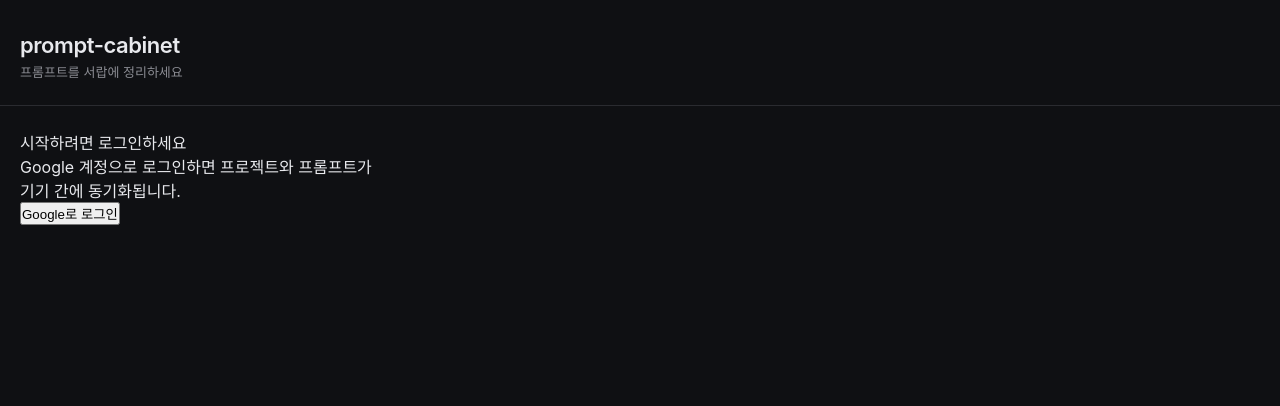
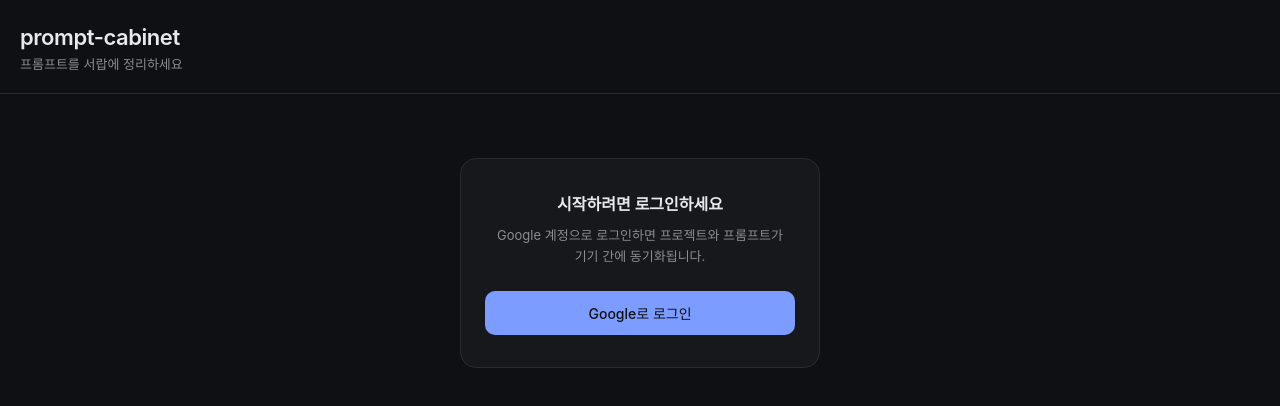
Before and after one commit to difnif/prompt-cabinet, a React (Vite) app: page / in a window 1280 px wide. Shown: the top 406 px of the page. Built offline with nearby package versions, Linux system fonts and the light colour scheme; no server answers; the HTML template or start-up script is replaced by a standard one.

Commit message:
Add new CSS variables and styles for buttons

```diff
--- a/src/index.css
+++ b/src/index.css
@@ -1,11 +1,14 @@
 :root {
   --bg: #0f1013;
   --surface: #17181c;
+  --surface-hover: #1e1f24;
   --border: #2a2b30;
   --text: #e8e9ed;
   --text-dim: #8b8c93;
   --accent: #7c9cff;
+  --accent-hover: #95adff;
   --success: #4ade80;
+  --danger: #f87171;
 }
 
 * {
@@ -27,6 +30,14 @@
   -moz-osx-font-smoothing: grayscale;
 }
 
+button {
+  font-family: inherit;
+  cursor: pointer;
+  border: none;
+  background: none;
+  color: inherit;
+}
+
 .app {
   min-height: 100%;
   display: flex;
@@ -34,8 +45,15 @@
 }
 
 .app-header {
-  padding: 32px 20px 24px;
+  padding: 24px 20px 20px;
   border-bottom: 1px solid var(--border);
+}
+
+.header-row {
+  display: flex;
+  justify-content: space-between;
+  align-items: flex-start;
+  gap: 12px;
 }
 
 .app-header h1 {
@@ -59,7 +77,7 @@
   display: flex;
   align-items: center;
   gap: 14px;
-  padding: 18px 18px;
+  padding: 18px;
   background: var(--surface);
   border: 1px solid var(--border);
   border-radius: 12px;
@@ -74,6 +92,17 @@
   flex-shrink: 0;
 }
 
+.status-dot--loading {
+  background: var(--text-dim);
+  box-shadow: 0 0 0 4px rgba(139, 140, 147, 0.15);
+  animation: pulse 1.5s ease-in-out infinite;
+}
+
+@keyframes pulse {
+  0%, 100% { opacity: 1; }
+  50% { opacity: 0.4; }
+}
+
 .status-title {
   font-size: 14px;
   font-weight: 500;
@@ -84,3 +113,67 @@
   font-size: 12px;
   color: var(--text-dim);
 }
+
+.auth-card {
+  max-width: 360px;
+  margin: 40px auto 0;
+  padding: 32px 24px;
+  background: var(--surface);
+  border: 1px solid var(--border);
+  border-radius: 16px;
+  text-align: center;
+}
+
+.auth-title {
+  font-size: 16px;
+  font-weight: 600;
+  margin-bottom: 10px;
+}
+
+.auth-sub {
+  font-size: 13px;
+  color: var(--text-dim);
+  line-height: 1.6;
+  margin-bottom: 24px;
+}
+
+.btn-primary {
+  width: 100%;
+  padding: 12px 16px;
+  font-size: 14px;
+  font-weight: 500;
+  background: var(--accent);
+  color: #0f1013;
+  border-radius: 10px;
+  transition: background 0.15s;
+}
+
+.btn-primary:hover {
+  background: var(--accent-hover);
+}
+
+.btn-ghost {
+  padding: 8px 14px;
+  font-size: 13px;
+  color: var(--text-dim);
+  border: 1px solid var(--border);
+  border-radius: 8px;
+  transition: background 0.15s, color 0.15s;
+}
+
+.btn-ghost:hover {
+  background: var(--surface-hover);
+  color: var(--text);
+}
+
+.error-msg {
+  margin-top: 16px;
+  padding: 10px 12px;
+  font-size: 12px;
+  color: var(--danger);
+  background: rgba(248, 113, 113, 0.08);
+  border: 1px solid rgba(248, 113, 113, 0.2);
+  border-radius: 8px;
+  text-align: left;
+  word-break: break-word;
+}
```
